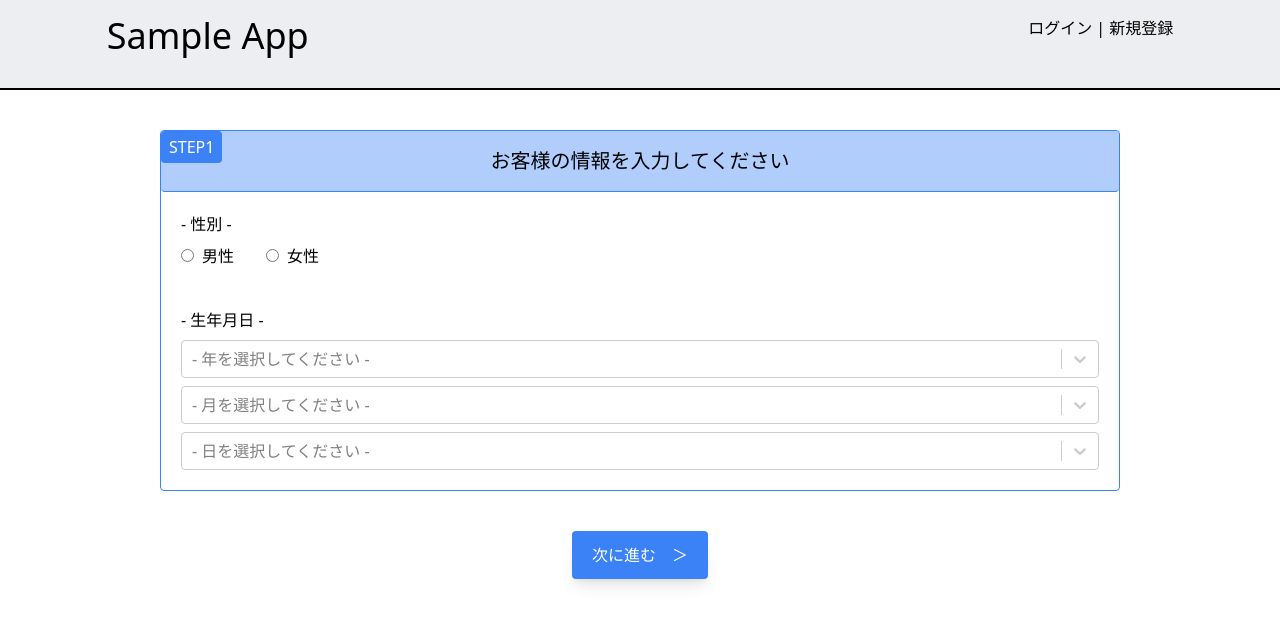
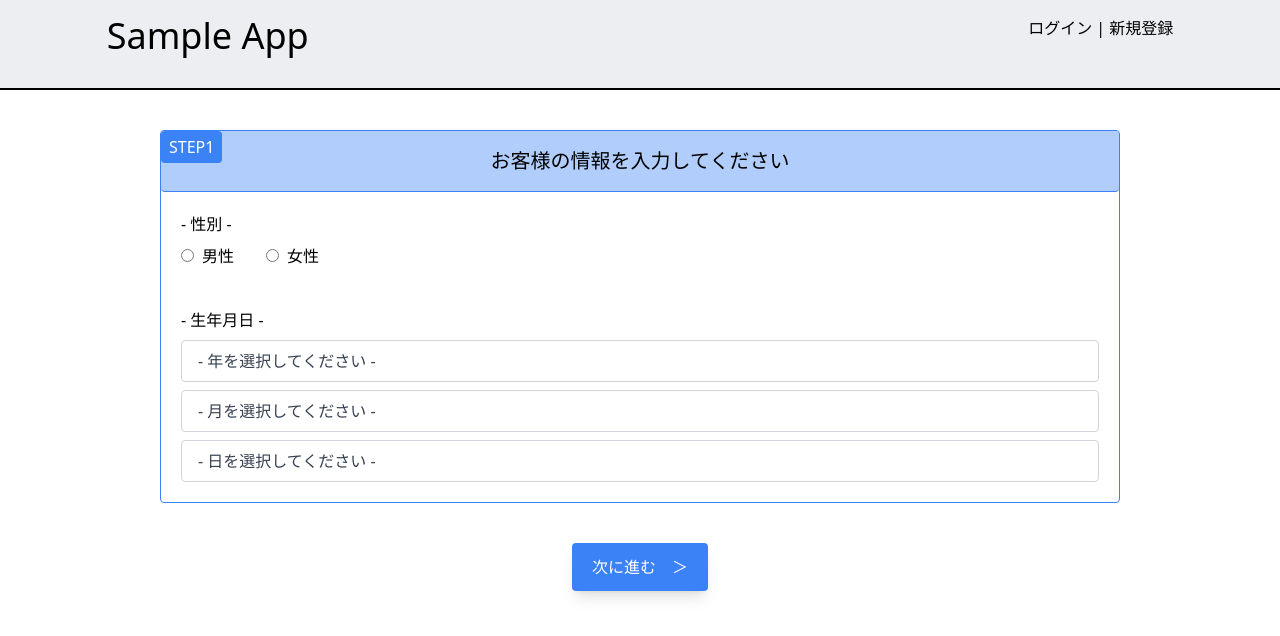
Before and after one commit to KeitaTaniuchi/react-form, a React (Create React App) app: page /step1 in a window 1280 px wide. Shown: the top 636 px of the page. Built offline with nearby package versions, Linux system fonts and the light colour scheme.

Commit message:
React Selectをアンインストール

```diff
--- a/package.json
+++ b/package.json
@@ -15,7 +15,6 @@
     "react-dom": "^18.0.0",
     "react-router-dom": "^6.3.0",
     "react-scripts": "5.0.1",
-    "react-select": "^5.3.0",
     "typescript": "^4.6.3",
     "web-vitals": "^2.1.4"
   },
--- a/src/components/atoms/DropDownList.tsx
+++ b/src/components/atoms/DropDownList.tsx
@@ -1,6 +1,5 @@
 import React from 'react';
 import DropDownListType from 'types/dropDownList';
-import Select from 'react-select';
 
 type Props = {
   placeHolder: string;
@@ -12,16 +11,38 @@ type Props = {
 const DropDownList: React.FC<Props> = ({ placeHolder, options, name, setDropDownValue }) => {
   return (
     <form>
-      <Select
-        placeholder={placeHolder}
+      <select
         name={name}
-        options={options}
-        onChange={(option: /* NonNullable<DropDownListType> */ any) => {
-          /* 型エラーを解消するために、ライブラリ名「react-select」の型定義を一部変更しています */
-          /* (変更した型定義の定義場所) /node_modules/react-select/dist/declarations/src/types.d.ts */
-          setDropDownValue(option.value);
+        onChange={(e: React.FormEvent<HTMLSelectElement>) => {
+          //「e.currentTarget.value」の型がstringのため、number型に変換
+          //なぜstring型なのかは不明
+          setDropDownValue(Number(e.currentTarget.value));
         }}
-      />
+        className='form-select appearance-none
+      block
+      w-full
+      px-4
+      py-2
+      text-base
+      font-normal
+      text-gray-700
+      bg-white bg-clip-padding bg-no-repeat
+      border border-solid border-gray-300
+      rounded
+      transition
+      ease-in-out
+      m-0
+      focus:text-gray-700 focus:bg-white focus:border-blue-600 focus:outline-none'
+      >
+        <option disabled selected>
+          {placeHolder}
+        </option>
+        {options.map((option, index) => (
+          <option key={index} value={option.value} placeholder={placeHolder}>
+            {option.label}
+          </option>
+        ))}
+      </select>
     </form>
   );
 };
```
Also changed, not shown: 2 other files (tests, documents, lock files or other folders).
